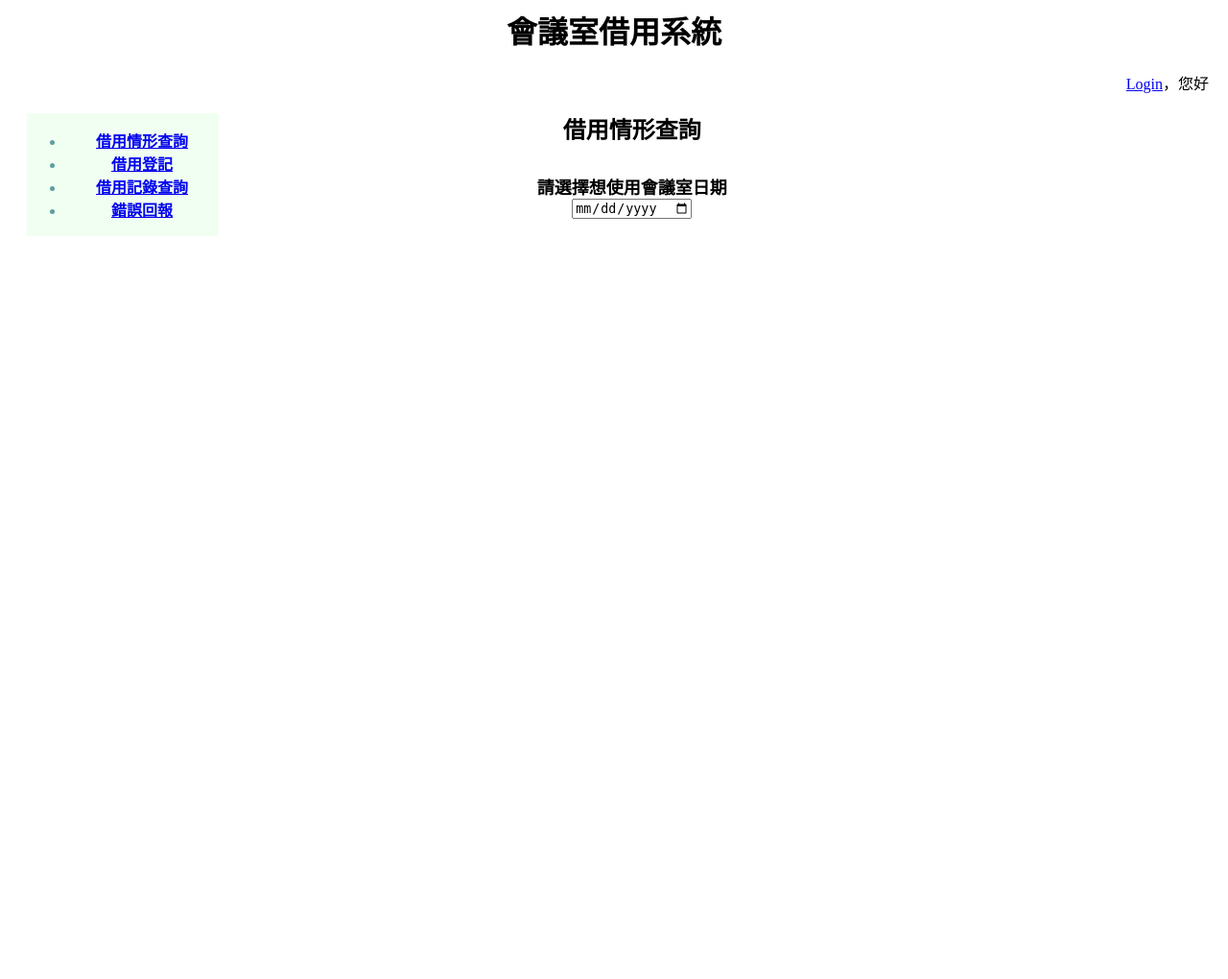
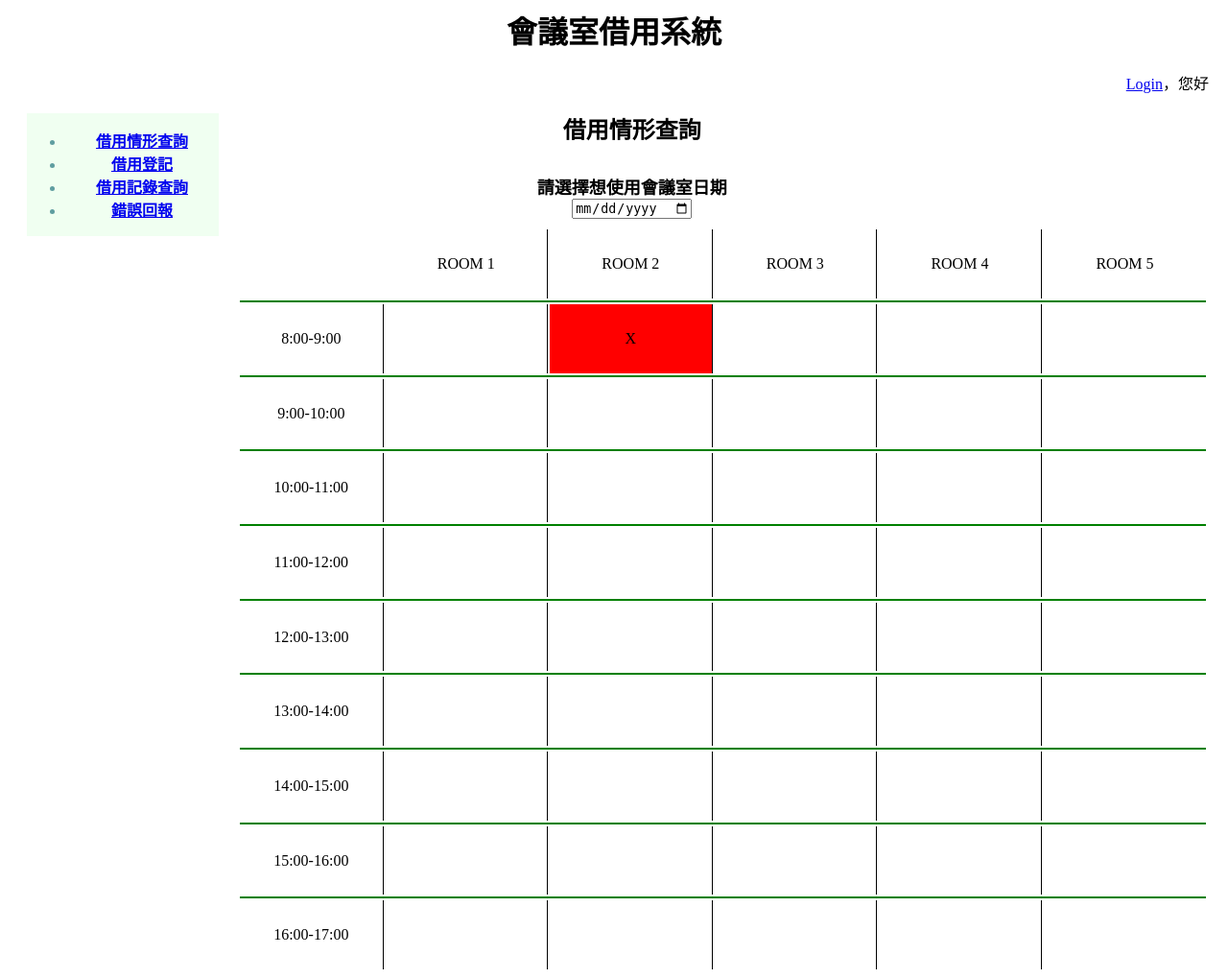
Before and after one commit to xioubin/SW_final, a Python web app: template templates/home.html in a window 1280 px wide. Shown: the whole page at 96% size. Before the commit the page ends 246 px from the top, so only its background shows below. Run offline with Jinja, Linux system fonts and the light colour scheme; the template is opened without the code that fills it, so the values that code supplies are empty.

Commit message:
add calander

```diff
--- a/templates/home.html
+++ b/templates/home.html
@@ -57,6 +57,116 @@
     <br/>
     <div id="calendar_text_2" >請選擇想使用會議室日期<br/><input type="date" name="date"></div>
     <!---->
+    <table width="80%" height="100%" style="text-align:center;">
+        <tr><td colspan="6"></td></tr>
+        <tr>
+            <td width="15%">&nbsp&nbsp</td>
+            <td width="17%" style='border-right:1px solid #000000'>ROOM 1</td>
+            <td width="17%" style='border-right:1px solid #000000'>ROOM 2</td>
+            <td width="17%" style='border-right:1px solid #000000'>ROOM 3</td>
+            <td width="17%" style='border-right:1px solid #000000'>ROOM 4</td>
+            <td width="17%">ROOM 5</td>
+        </tr>
+        <tr bgcolor="green" style="height: 1;">
+            <td colspan="6"></td>
+        </tr>
+        <tr>
+            <td width="15%" style='border-right:1px solid #000000'>8:00-9:00</td>
+            <td width="17%" style='border-right:1px solid #000000'></td>
+            <td width="17%" bgcolor="red" style='border-right:1px solid #000000'>X</td>
+            <td width="17%" style='border-right:1px solid #000000'></td>
+            <td width="17%" style='border-right:1px solid #000000'></td>
+            <td width="17%" ></td>
+        </tr>
+        <tr bgcolor="green" style="height: 0.5;">
+            <td colspan="6"></td>
+        </tr>
+        <tr>
+            <td width="15%" style='border-right:1px solid #000000'>9:00-10:00</td>
+            <td width="17%" style='border-right:1px solid #000000'></td>
+            <td width="17%" style='border-right:1px solid #000000'></td>
+            <td width="17%" style='border-right:1px solid #000000'></td>
+            <td width="17%" style='border-right:1px solid #000000'></td>
+            <td width="17%"></td>
+        </tr>
+        <tr bgcolor="green" style="height: 0.5;">
+            <td colspan="6"></td>
+        </tr>
+        <tr>
+            <td width="15%" style='border-right:1px solid #000000'>10:00-11:00</td>
+            <td width="17%" style='border-right:1px solid #000000'></td>
+            <td width="17%" style='border-right:1px solid #000000'></td>
+            <td width="17%" style='border-right:1px solid #000000'></td>
+            <td width="17%" style='border-right:1px solid #000000'></td>
+            <td width="17%"></td>
+        </tr>
+        <tr bgcolor="green" style="height: 0.5;">
+            <td colspan="6"></td>
+        </tr>
+        <tr>
+            <td width="15%" style='border-right:1px solid #000000'>11:00-12:00</td>
+            <td width="17%" style='border-right:1px solid #000000'></td>
+            <td width="17%" style='border-right:1px solid #000000'></td>
+            <td width="17%" style='border-right:1px solid #000000'></td>
+            <td width="17%" style='border-right:1px solid #000000'></td>
+            <td width="17%" ></td>
+        </tr>
+        <tr bgcolor="green" style="height: 0.5;">
+            <td colspan="6"></td>
+        </tr>
+        <tr>
+            <td width="15%" style='border-right:1px solid #000000'>12:00-13:00</td>
+            <td width="17%" style='border-right:1px solid #000000'></td>
+            <td width="17%" style='border-right:1px solid #000000'></td>
+            <td width="17%" style='border-right:1px solid #000000'></td>
+            <td width="17%" style='border-right:1px solid #000000'></td>
+            <td width="17%" ></td>
+        </tr>
+        <tr bgcolor="green" style="height: 0.5;">
+            <td colspan="6"></td>
+        </tr>
+        <tr>
+            <td width="15%" style='border-right:1px solid #000000'>13:00-14:00</td>
+            <td width="17%" style='border-right:1px solid #000000'></td>
+            <td width="17%" style='border-right:1px solid #000000'></td>
+            <td width="17%" style='border-right:1px solid #000000'></td>
+            <td width="17%" style='border-right:1px solid #000000'></td>
+            <td width="17%"></td>
+        </tr>
+        <tr bgcolor="green" style="height: 0.5;">
+            <td colspan="6"></td>
+        </tr>
+        <tr>
+            <td width="15%" style='border-right:1px solid #000000'>14:00-15:00</td>
+            <td width="17%" style='border-right:1px solid #000000'></td>
+            <td width="17%" style='border-right:1px solid #000000'></td>
+            <td width="17%" style='border-right:1px solid #000000'></td>
+            <td width="17%" style='border-right:1px solid #000000'></td>
+            <td width="17%"></td>
+        </tr>
+        <tr bgcolor="green" style="height: 0.5;">
+            <td colspan="6"></td>
+        </tr>
+        <tr>
+            <td width="15%" style='border-right:1px solid #000000'>15:00-16:00</td>
+            <td width="17%" style='border-right:1px solid #000000'></td>
+            <td width="17%" style='border-right:1px solid #000000'></td>
+            <td width="17%" style='border-right:1px solid #000000'></td>
+            <td width="17%" style='border-right:1px solid #000000'></td>
+            <td width="17%"></td>
+        </tr>
+        <tr bgcolor="green" style="height: 0.5;">
+            <td colspan="6"></td>
+        </tr>
+        <tr>
+            <td width="15%" style='border-right:1px solid #000000'>16:00-17:00</td>
+            <td width="17%" style='border-right:1px solid #000000'></td>
+            <td width="17%" style='border-right:1px solid #000000'></td>
+            <td width="17%" style='border-right:1px solid #000000'></td>
+            <td width="17%" style='border-right:1px solid #000000'></td>
+            <td width="17%"></td>
+        </tr>
+    </table>
 </body>
 
 </html>
```
